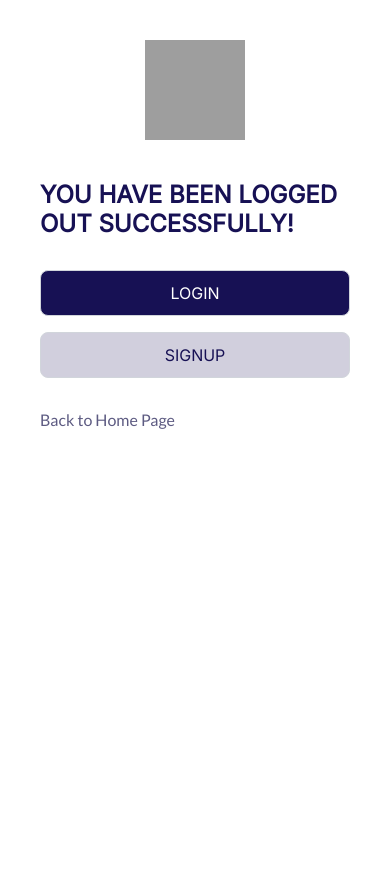
After one commit to greg-atemi/jaythree, a Django app: page /pos/logout in a window 390 px wide. The commit adds this page. Run offline with Django 4.2, Linux system fonts and the light colour scheme; the visitor is signed in with stand-in values (Sample User, id 1); grey boxes are pictures that could not be loaded.

Commit message:
Added Authentication

```diff
--- a/jaythree/urls.py
+++ b/jaythree/urls.py
@@ -9,6 +9,7 @@ urlpatterns = [
     path('admin/', admin.site.urls),
     path('pos/', include('pos.urls')),
     path('', views.dashboard, name='dashboard'),
+    path('accounts/login/', views.login, name='login')
 ]
 
 if settings.DEBUG:
--- /dev/null
+++ b/pos/static/styles/auth.css
@@ -0,0 +1,263 @@
+*{
+    padding: 0;
+    margin: 0;
+}
+
+html,body{
+    height:100%;
+}
+
+.parent{
+    display: flex;
+    height: 100%;
+    width: 100%;
+}
+
+.image{
+    display: flex;
+    position: fixed;
+    flex-direction: column;
+    align-items: center;
+    justify-content: center;
+    background-color: #F1F1F5;
+    width: 50%;
+    height: 100%;
+}
+
+.form-large{
+    margin-left: 50%;
+    padding-top: 32px;
+    padding-bottom: 32px;
+    display: flex;
+    align-items: center;
+    justify-content: center;
+    background-color: #FFFFFF;
+    width: 50%;
+    height: 100%;
+}
+
+.form-large h1{
+    font-family: Inter, sans-serif;
+    margin-bottom: 32px;
+    font-weight: bolder;
+    color: #171154;
+}
+
+.form-narrow{
+    margin-left: 50%;
+    display: flex;
+    align-items: center;
+    justify-content: center;
+    background-color: #FFFFFF;
+    width: 100%;
+    height: 100%;
+}
+
+.form-narrow form{
+    width: 60%;
+}
+
+.form-narrow h1{
+    font-family: Inter, sans-serif;
+    margin-bottom: 32px;
+    font-weight: bolder;
+    color: #171154;
+}
+
+.form{
+    margin-left: 50%;
+    display: flex;
+    align-items: center;
+    justify-content: center;
+    background-color: #FFFFFF;
+    width: 50%;
+    height: 100%;
+}
+
+.form h1{
+    font-family: Inter, sans-serif;
+    margin-bottom: 32px;
+    font-weight: bolder;
+    color: #171154;
+}
+
+.form h3{
+    font-family: Inter, sans-serif;
+    font-size: 20px;
+    font-weight: bolder;
+    color: #171154;
+}
+
+.field label{
+    font-family: Lato, sans-serif;
+    margin-bottom: 8px;
+    display: block;
+    color: #171154;
+    font-size: 16px;
+}
+
+.field input{
+    width: 392px;
+    height: 32px;
+    border-radius: 8px;
+    font-size: 16px;
+    border: 1px solid #b9b8cc;
+    background-color: #FFFFFF;
+    padding-left: 16px;
+    padding-bottom: 4px;
+    padding-top: 4px;
+}
+
+.field{
+    width: 100%;
+    margin-bottom: 16px;
+}
+
+.button-container a{
+    display: block;
+    width: 85%;
+}
+
+.submit{
+    font-size: 16px;
+    width: 100%;
+    margin-top: 16px;
+    padding: 12px 36px;
+    color: #FFFFFF;
+    background-color: #171154;
+    border: 1px solid #D1D5DB;
+    outline: none;
+    cursor: pointer;
+    border-radius: 8px;
+    text-align: center;
+    text-decoration: none;
+    font-family: Inter, sans-serif;
+}
+
+.submit2{
+    font-size: 16px;
+    width: 100%;
+    margin-top: 16px;
+    padding: 12px 36px;
+    color: #171154;
+    background-color: #D1CFDD;
+    border: 1px solid #D1D5DB;
+    outline: none;
+    cursor: pointer;
+    border-radius: 8px;
+    text-align: center;
+    text-decoration: none;
+    font-family: Inter, sans-serif;
+}
+
+.submit a{
+    text-decoration: none;
+    color: #FFFFFF;
+}
+
+.submit2 a{
+    text-decoration: none;
+    color: #171154;
+}
+
+.options{
+    display: flex;
+    justify-content: space-between;
+    margin-top: 32px;
+}
+
+.options a{
+    color: #5D5B82;
+    text-decoration: none;
+    font-family: Lato, sans-serif;
+}
+
+.message{
+    font-family: Inter, sans-serif;
+    font-size: 16px;
+}
+
+@media only screen and (max-width: 768px) {
+    .parent{
+        display: block;
+    }
+
+    .image {
+        display: flex;
+        position: relative;
+        flex-direction: column;
+        align-items: center;
+        justify-content: center;
+        background-color: #FFFFFF;
+        width: 100%;
+        height: auto;
+        margin-top: 40px;
+        margin-bottom: 40px;
+    }
+
+    .image img{
+        width: 100px;
+        height: 100px;
+    }
+
+    .form {
+        margin-left: 40px;
+        margin-right: 40px;
+        display: flex;
+        align-items: center;
+        justify-content: center;
+        background-color: #FFFFFF;
+        width: auto;
+        height: auto;
+    }
+
+    .form h1{
+        display: flex;
+        font-size: 24px;
+        font-weight: bold;
+    }
+
+    .options {
+        margin-left: 0;
+    }
+
+    .submit{
+        margin-left: 0;
+    }
+
+    .field input{
+        width: 300px;
+        padding-right: 16px;
+    }
+
+    .form-large{
+        margin-left: 40px;
+        margin-right: 40px;
+        height: auto;
+        width: auto;
+        padding-top: 0;
+    }
+
+    .form-large h1{
+        font-size: 24px;
+    }
+
+    .form-narrow{
+        margin-left: 40px;
+        margin-right: 40px;
+        height: auto;
+        width: auto;
+    }
+
+    .form-narrow h1{
+        font-size: 24px;
+    }
+
+    .form-narrow form{
+        width: 100%;
+    }
+
+    .button-container a{
+        width: auto;
+    }
+}
--- a/pos/urls.py
+++ b/pos/urls.py
@@ -5,6 +5,9 @@ app_name = 'pos'
 
 urlpatterns = [
     path('pos', views.pos, name='pos'),
+    path('login', views.login, name='login'),
+    path('logout', views.log_out, name='logout'),
+    path('signup', views.signup, name='signup'),
     path('account', views.account, name='account'),
     path('reports', views.reports, name='reports'),
     path('stock/<int:page>',views.stock,name='stock'),
--- a/pos/views.py
+++ b/pos/views.py
@@ -1,4 +1,7 @@
 from django.contrib.auth.decorators import login_required
+from django.contrib.auth import login as auth_login
+from django.contrib.auth import authenticate
+from django.contrib.auth import logout
 from pos.models import Product, Sale, SaleItems
 from django.shortcuts import redirect, render
 from django.contrib.auth.models import User
@@ -6,35 +9,72 @@ from django.core.paginator import Paginator
 from django.contrib import messages
 from django.utils import timezone
 
+@login_required
 def dashboard(request):
     context = {}
     return render(request, 'pos/user/dashboard.html', context)
 
-# @login_required
+def login(request):
+    if request.method == 'POST':
+        username = request.POST['username']
+        pass1 = request.POST['pass1']
+        user = authenticate(username=username, password=pass1)
+
+        if user is not None:
+            auth_login(request, user)
+            messages.success(request, "Login Successful.")
+            return redirect('dashboard')
+
+        else:
+            messages.error(request, "Username or Password is incorrect")
+
+    return render(request, 'pos/auth/login.html')
+
+@login_required
+def log_out(request):
+    logout(request)
+    return render(request, 'pos/auth/logout.html')
+
+@login_required
 def account(request):
-    context = {}
+    uname = request.user.username
+    fname = request.user.first_name
+    lname = request.user.last_name
+    email = request.user.email
+    context = {
+        'uname': uname,
+        'fname': fname,
+        'lname': lname,
+        'email': email
+    }
+    print("Username: " + uname)
+    print("First name: " + fname)
+    print("Last name: " + lname)
+    print("Email: " + email)
     return render(request, 'pos/user/account.html', context)
 
 def signup(request):
     if request.method == "POST":
-        username = request.POST['username']
+        # username = request.POST['username']
         fname = request.POST['fname']
         lname = request.POST['lname']
+        username = fname + lname
+        username = username.lower()
         email = request.POST['email']
         pass1 = request.POST['pass1']
         pass2 = request.POST['pass2']
 
         if User.objects.filter(username=username):
             messages.error(request, "Username already exists!!")
-            return redirect('vote:signup')
+            return redirect('pos:signup')
 
         if User.objects.filter(email=email):
             messages.error(request, "Email already exists!!")
-            return redirect('vote:signup')
+            return redirect('pos:signup')
 
         if pass1 != pass2:
             messages.error(request, "Passwords do not match")
-            return redirect('vote:signup')
+            return redirect('pos:signup')
 
         myuser = User.objects.create_user(username, email, pass1)
         myuser.first_name = fname
@@ -45,10 +85,11 @@ def signup(request):
 
         messages.success(request, "Your Account has been created successfully. \n ")
 
-        return redirect('vote:login')
+        return redirect('pos:login')
 
-    return render(request, 'vote/auth/signup.html')
+    return render(request, 'pos/auth/signup.html')
 
+@login_required
 def products(request, page):
     product_list = Product.objects.all().order_by("product_id")
     paginator = Paginator(product_list, per_page=10)
@@ -56,6 +97,7 @@ def products(request, page):
     context = {"page_object": page_object}
     return render(request, 'pos/user/products.html', context)
 
+@login_required
 def reports(request):
     result_list = None
 
@@ -77,6 +119,7 @@ def reports(request):
         'result_list': result_list,
     })
 
+@login_required
 def sales(request, page=1):
     sale_list = Sale.objects.all().order_by("-sale_id")
     paginator = Paginator(sale_list, per_page=12)
@@ -84,6 +127,7 @@ def sales(request, page=1):
     context = {"page_object": page_object}
     return render(request, "pos/user/sales.html", context)
 
+@login_required
 def save_product(request):
     product_list = Product.objects.all()
     page_number = 1
@@ -106,7 +150,7 @@ def save_product(request):
         return redirect('pos:products',page=page_number)
     return render(request, 'pos/user/new_product.html', context)
 
-
+@login_required
 def update_product(request, product_id):
     product = Product.objects.get(product_id=product_id)
     page_number = 1
@@ -133,6 +177,7 @@ def update_product(request, product_id):
         return redirect('pos:products', page=page_number)
     return render(request, 'pos/user/update_product.html', context)
 
+@login_required
 def receipt(request, sale_id):
     sale = Sale.objects.get(sale_id=sale_id)
     item_list = SaleItems.objects.filter(sale_id=sale)
@@ -143,6 +188,7 @@ def receipt(request, sale_id):
 
     return render(request, 'pos/user/receipt.html', context)
 
+@login_required
 def sale_receipt(request, sale_id):
     sale = Sale.objects.get(sale_id=sale_id)
     item_list = SaleItems.objects.filter(sale_id=sale)
@@ -153,6 +199,7 @@ def sale_receipt(request, sale_id):
 
     return render(request, 'pos/user/sale_receipt.html', context)
 
+@login_required
 def delete_product(request, product_id):
     product = Product.objects.get(product_id=product_id)
     name = product.name
@@ -169,7 +216,7 @@ def delete_product(request, product_id):
 
     return render(request, 'pos/user/delete_product.html', context)
 
-
+@login_required
 def stock(request, page):
     product_list = Product.objects.all().order_by("-product_id")
     paginator = Paginator(product_list, per_page=12)
@@ -177,6 +224,7 @@ def stock(request, page):
     context = {"page_object": page_object}
     return render(request, 'pos/user/stock.html', context)
 
+@login_required
 def add_stock(request, product_id):
     product_list = Product.objects.all()
     page_number = 1
@@ -203,7 +251,7 @@ def add_stock(request, product_id):
         return redirect('pos:stock', page=page_number)
     return render(request, 'pos/user/add_stock.html', context)
 
-
+@login_required
 def remove_stock(request, product_id):
     product_list = Product.objects.all()
     product = Product.objects.get(product_id=product_id)
@@ -233,10 +281,12 @@ def remove_stock(request, product_id):
         return redirect('pos:stock', page=1)
     return render(request, 'pos/user/remove_stock.html', context)
 
+@login_required
 def create_report(request):
     context = {}
     return render(request, 'pos/user/remove_stock.html', context)
 
+@login_required
 def remove_item(request):
     if request.method == 'POST':
         product_id = request.POST.get('product_id')
@@ -255,6 +305,7 @@ def remove_item(request):
 
     return redirect('pos:pos')
 
+@login_required
 def pos(request):
     if request.method == 'POST':
         # Handle adding sale items to session
--- a/templates/pos/auth/login.html
+++ b/templates/pos/auth/login.html
@@ -10,7 +10,7 @@
 
     <body>
         <div class="form">
-            <form method="post" action="/auth/login">
+            <form method="post" action="/pos/login">
 
                 {% for message in messages %}
                 <div class="message">
--- /dev/null
+++ b/templates/pos/auth/logout.html
@@ -0,0 +1,24 @@
+{% extends 'pos/auth/auth_base.html' %}
+{% load static %}
+{% block title_block %}
+    <title>Logout</title>
+{% endblock %}
+<!DOCTYPE html>
+<html lang="en">
+
+{% block body_block %}
+    <body>
+        <div class="form-narrow">
+            <form>
+                <h1>YOU HAVE BEEN LOGGED OUT SUCCESSFULLY!</h1>
+                <div class="button-container">
+                    <a class="submit" href={% url 'pos:login' %}> LOGIN </a>
+                    <a class="submit2" href={% url 'pos:signup' %}> SIGNUP </a>
+                </div>
+                <div class="options">
+                    <a href="/" >Back to Home Page</a>
+                </div>
+            </form>
+        </div>
+    </body>
+{% endblock %}
--- a/templates/pos/auth/signup.html
+++ b/templates/pos/auth/signup.html
@@ -9,7 +9,7 @@
 {% block body_block %}
 <body>
     <div class="form-large">
-        <form method="post" action="/vote/signup">
+        <form method="post" action="/pos/signup">
         {% for message in messages %}
             <br>
             <br>
@@ -23,10 +23,10 @@
         {% endfor %}
         {% csrf_token %}
             <h1>SIGNUP</h1>
-            <div class="field">
+            <!-- <div class="field">
                 <label for="username"> Username </label>
                 <input type="text" id="username" name="username" required>
-            </div>
+            </div> -->
 
             <div class="field">
                 <label for="fname"> First Name </label>
```
Also changed, not shown: pos/models.py (+8 -2 lines), templates/pos/user/account.html (+5 -4 lines), templates/pos/user/base.html (+7 -0 lines), pos/migrations/0004_profile.py (added), pos/migrations/0005_profile_email.py (added).
